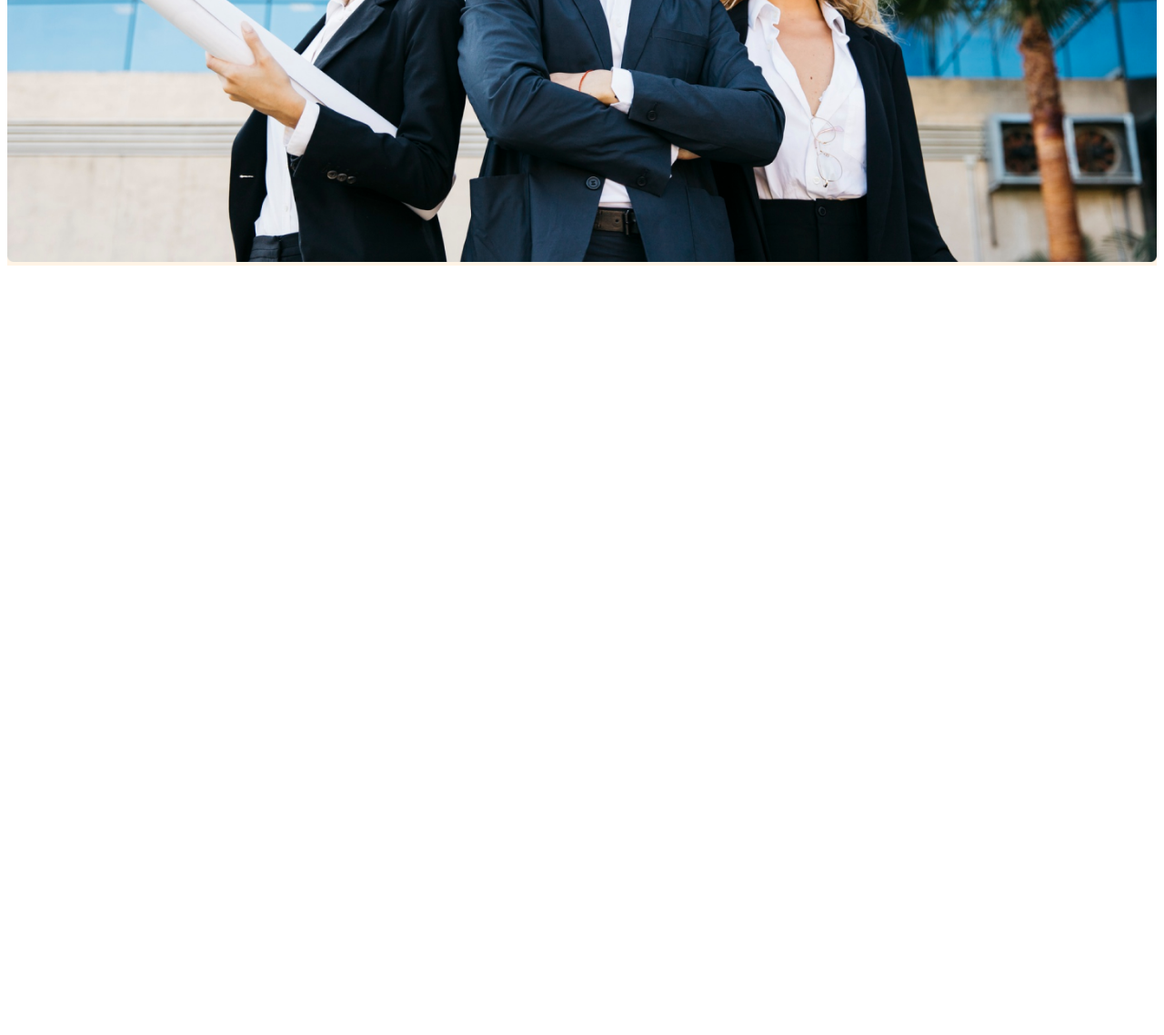
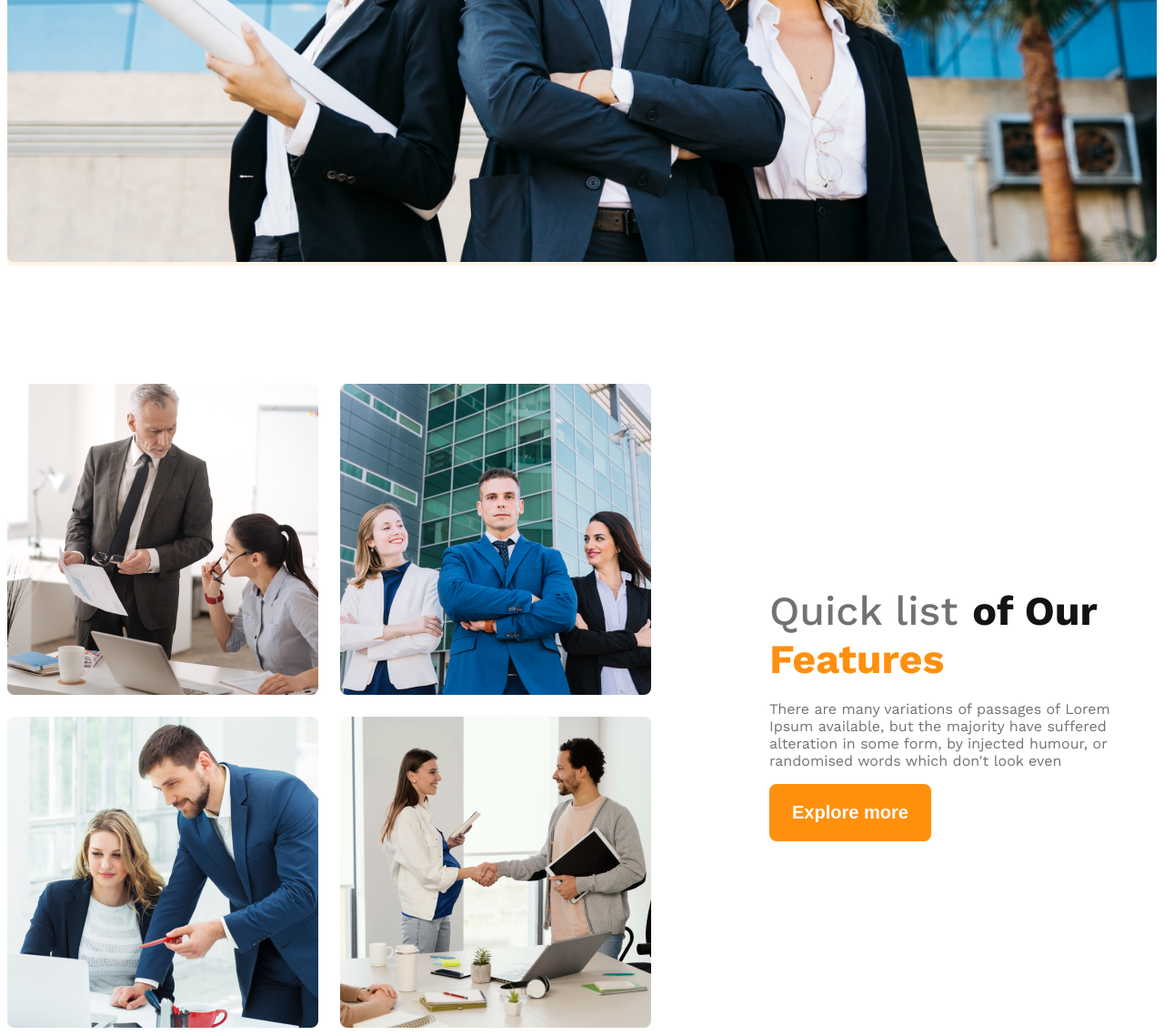
Before and after one commit to Astrophel112/g3-architect-website, a plain HTML site: page index.html in a window 1280 px wide. Shown: the part 882-2020 px from the top of the page at 91% size. Before the commit the page ends 1182 px from the top, so only its background shows below. Drawn offline with nearby package versions, Linux system fonts and the light colour scheme.

Commit message:
Second Page done and responsive added

```diff
--- a/index.html
+++ b/index.html
@@ -28,12 +28,27 @@
         </div>
 
     </header>
+    <main>
+        <section class="Teams display-flex">
+            <div class="team-img-container">
+                 <img src="/images/team1.png" alt="two architect discussing designs">
+                 <img src="/images/team2.png" alt="3 colleague standing together">
+                 <img src="/images/team3.png" alt="Two co-workers discussing work">
+                 <img src="/images/team4.png" alt="two co-workers shaking hand">
+            </div>
+            <div class="our-features">
+                <h3 class="feature-title">  <span id="quick-list">Quick list</span>&nbsp;&nbsp;&nbsp;<span id="of-our">of Our</span> <br> <span id="feat">Features</span></h3>
+                <p class="feature-descripton">There are many variations of passages of Lorem Ipsum available, but the majority have suffered alteration in some form, by injected humour, or randomised words which don't look even</p>
+                <button class="btn-primary">Explore more</button>
+            </div>
+
+        </section>
+
+    </main>
 
 
 
-    <main>
 
-    </main>
     <footer>
 
 
--- a/styles/architects.css
+++ b/styles/architects.css
@@ -34,6 +34,51 @@
     font-weight: 600;
     border-radius: 8px;
 
+}
+/* TEAM AND FEATURE RELATED STYLES */
+
+main{
+    max-width: 1440px;
+    margin: 0 auto;
+}
+main > section{
+    margin-top: 130px;
+}
+.Teams{
+    align-items: center;
+
+}
+
+.team-img-container{
+    display: grid;
+    grid-template-columns: repeat(2, 2fr);
+    gap: 24px;
+
+}
+.our-features{
+    margin-left: 130px;
+    max-width: 530px;
+}
+#quick-list{
+  font-weight: 500;
+  font-size: 2.8rem;
+  color:#727272;
+}
+#of-our{
+    font-weight: bold;
+    font-size: 2.8rem;
+    color: #131313;
+}
+#feat{
+    font-weight: bold;
+    font-size: 2.8rem;
+    color: #FF900E;
+}
+
+.feature-descripton{
+    color: #727272;
+    font-size: 1rem;
+    font-weight: 400;
 }
 
 
@@ -99,7 +144,27 @@
 
 /* RESPONSIVE MEDIA QUERY */
 @media screen and (max-width: 576px){
-    .navbar , .nav-links{
-        flex-direction: column-reverse;
+    .navbar , .nav-links, .Teams{
+        flex-direction: column;
     }
+
+    .team-img-container{
+        grid-template-columns: repeat(1,1fr);
+        margin-top: 50px;
+    }
+    .our-features{
+        margin-left: 20px;
+    }
+
 }
+/* Medium Size Device */
+@media screen and (min-width:576px) and (max-width:992px){
+    .Teams{
+        flex-direction: column;
+    }
+
+    .our-features{
+       margin-left: 50px auto;
+    }
+
+}
```
